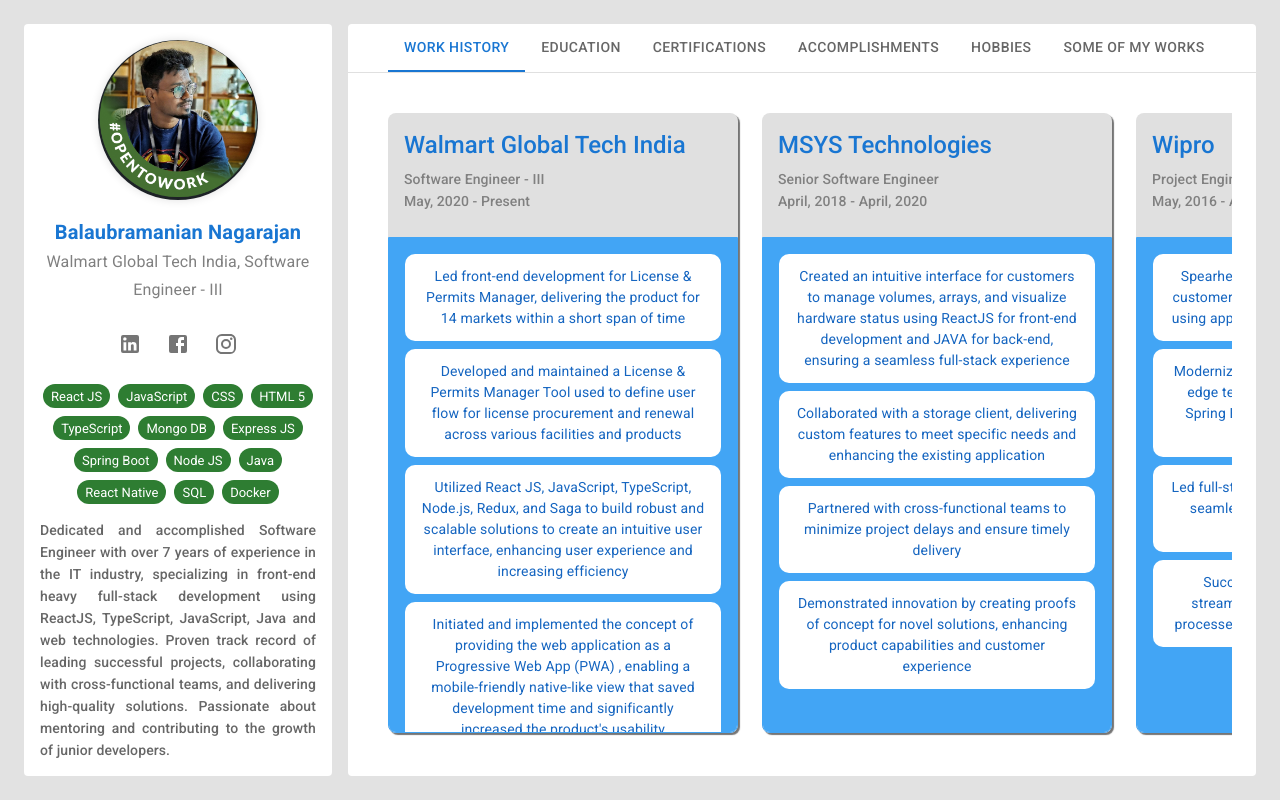
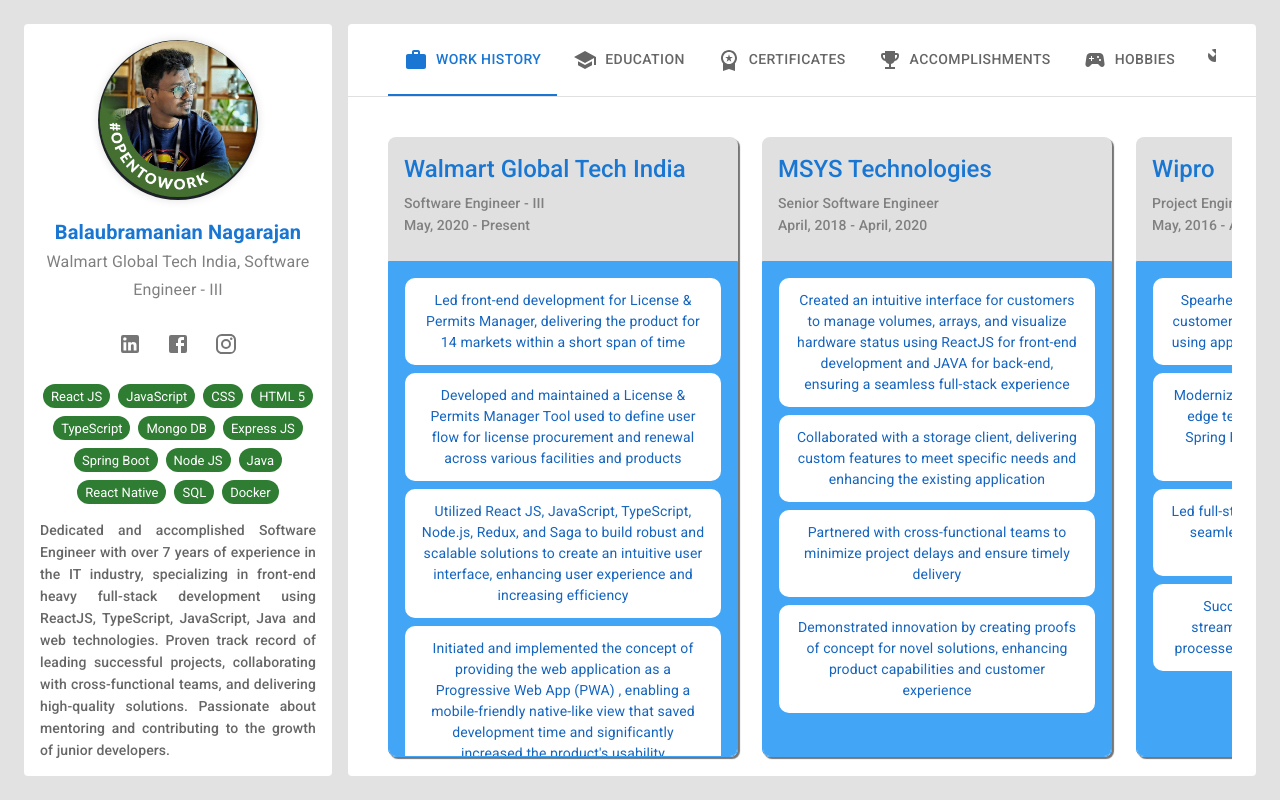
Before and after one commit to balaSpyrus/portfolio, a React (Create React App) app: page / in a window 1280 px wide. Built offline with nearby package versions, Linux system fonts and the light colour scheme.

Commit message:
minor chnages

```diff
--- a/public/profile.json
+++ b/public/profile.json
@@ -113,10 +113,10 @@
                 ]
             }
         ],
-        "Education": null,
-        "Certifications": null,
-        "Accomplishments": null,
-        "Hobbies": null,
-        "Some Of My Works": null
+        "education":[],
+        "certificates":[],
+        "accomplishments":[],
+        "hobbies":[],
+        "someOfMyWorks":[]
     }
 }
--- a/src/components/contentSection.tsx
+++ b/src/components/contentSection.tsx
@@ -9,16 +9,35 @@
 import { useLayoutStyles } from '../App';
 import { Profile } from '../context';
 import WorkHistorySection from './workHistorySection';
+import WorkIcon from '@mui/icons-material/Work';
+import { ProfileContext } from '../types';
+import SchoolIcon from '@mui/icons-material/School';
+import EmojiEventsIcon from '@mui/icons-material/EmojiEvents';
+import WorkspacePremiumIcon from '@mui/icons-material/WorkspacePremium';
+import SportsEsportsIcon from '@mui/icons-material/SportsEsports';
+import BuildIcon from '@mui/icons-material/Build';
 
-const getLabel = (value: string) => {
+type TabSectionType = keyof ProfileContext['profileData']['main'];
+
+const getLabel = (value: TabSectionType) => {
     switch (value) {
         case 'work':
-            return 'Work History';
+            return { label: 'Work History', icon: <WorkIcon /> };
+        case 'education':
+            return { label: 'Education', icon: <SchoolIcon /> };
+        case 'accomplishments':
+            return { label: 'Accomplishments', icon: <EmojiEventsIcon /> };
+        case 'certificates':
+            return { label: 'Certificates', icon: <WorkspacePremiumIcon /> };
+        case 'hobbies':
+            return { label: 'Hobbies', icon: <SportsEsportsIcon /> };
+        case 'someOfMyWorks':
+            return { label: 'Some of My Works', icon: <BuildIcon /> };
         default:
-            return value;
+            return { label: value, icon: <></> };
     }
 };
-const getComponent = (value: string) => {
+const getComponent = (value: TabSectionType) => {
     switch (value) {
         case 'work':
             return <WorkHistorySection />;
@@ -63,18 +82,17 @@
                     <Box sx={{ borderBottom: 1, borderColor: 'divider' }}>
                         <TabList
                             onChange={handleChange}
-                            aria-label="profile tab"
                             variant={isMobileScreen ? 'scrollable' : 'fullWidth'}
                             scrollButtons
                             allowScrollButtonsMobile>
                             {Object.keys(main).map((each) => (
-                                <Tab key={each} label={getLabel(each)} value={each} />
+                                <Tab key={each} iconPosition='start' {...getLabel(each as TabSectionType)} value={each} />
                             ))}
                         </TabList>
                     </Box>
                     {Object.keys(main).map((each) => (
                         <TabPanel value={each} key={each} className={classes.tabPanel}>
-                            {getComponent(each)}
+                            {getComponent(each as TabSectionType)}
                         </TabPanel>
                     ))}
                 </TabContext>
--- a/src/context.ts
+++ b/src/context.ts
@@ -18,6 +18,11 @@
     },
     main: {
         work: [],
+        education:[],
+        certificates:[],
+        accomplishments:[],
+        hobbies:[],
+        someOfMyWorks:[]
     },
 };
 
--- a/src/types.ts
+++ b/src/types.ts
@@ -25,7 +25,11 @@
                 designation: string;
                 workNotes: string[];
             }[];
-            [key: string]: any;
+            education:[],
+            certificates:[],
+            accomplishments:[],
+            hobbies:[],
+            someOfMyWorks:[]
         };
     };
 }
```
